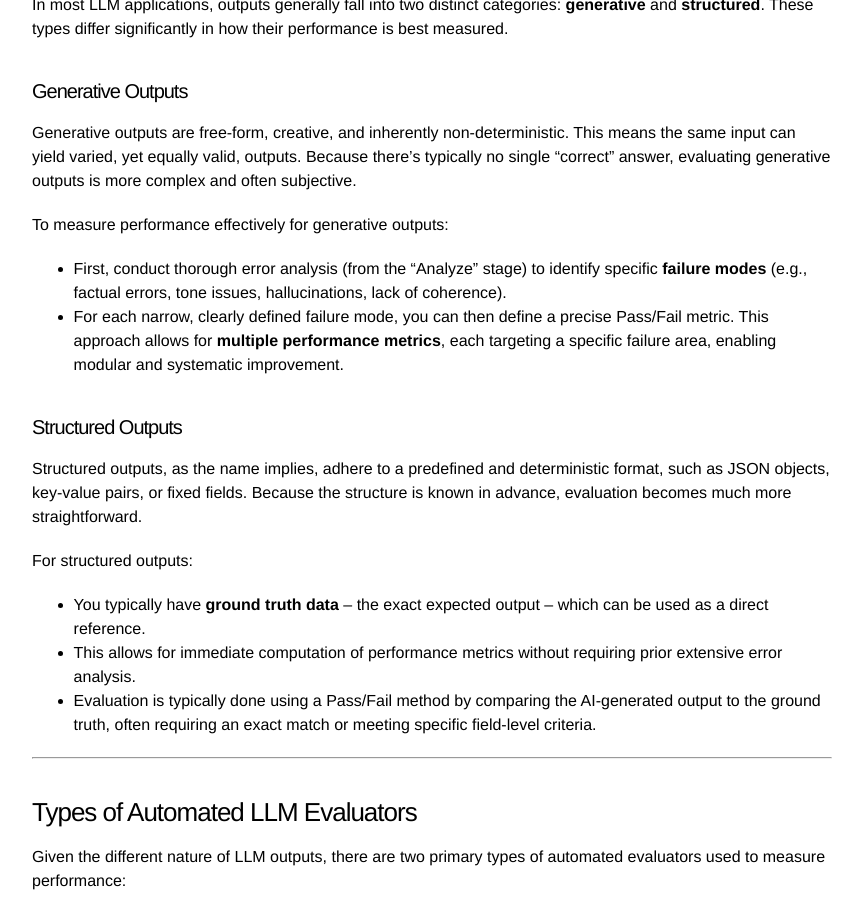
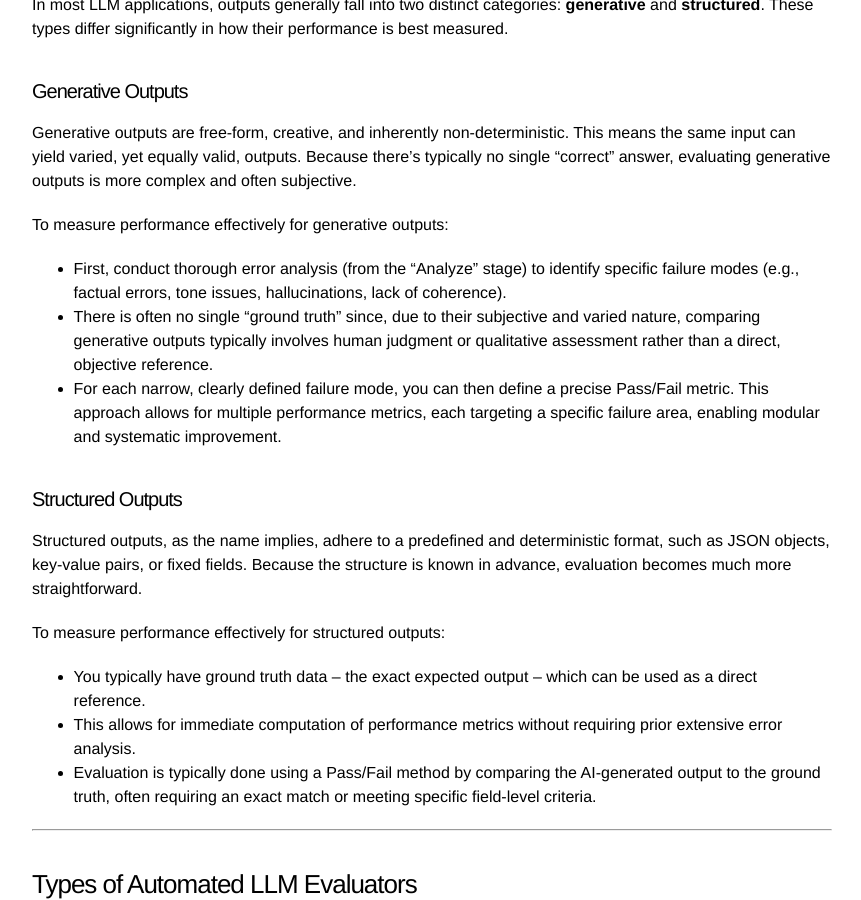
Before and after one commit to jasonmsetiadi/jasonmsetiadi.github.io, a Jekyll site: the page built from _posts/2025-06-08-llm-evals.markdown, in a window 1280 px wide and 900 px high, scrolled down 2033 px. Shown: the whole window, without its empty margins (208-1069 px from the left). Built offline with Jekyll 4.4.1, drawn with Linux system fonts in a browser that asks for light colours; comment, search, counter and statistics services are not loaded.

Commit message:
Update 2025-06-08-llm-evals.markdown

```diff
--- a/_posts/2025-06-08-llm-evals.markdown
+++ b/_posts/2025-06-08-llm-evals.markdown
@@ -68,16 +68,17 @@ Generative outputs are free-form, creative, and inherently non-deterministic. Th
 
 To measure performance effectively for generative outputs:
 
-* First, conduct thorough error analysis (from the "Analyze" stage) to identify specific **failure modes** (e.g., factual errors, tone issues, hallucinations, lack of coherence).
-* For each narrow, clearly defined failure mode, you can then define a precise Pass/Fail metric. This approach allows for **multiple performance metrics**, each targeting a specific failure area, enabling modular and systematic improvement.
+* First, conduct thorough error analysis (from the "Analyze" stage) to identify specific failure modes (e.g., factual errors, tone issues, hallucinations, lack of coherence).
+* There is often no single "ground truth" since, due to their subjective and varied nature, comparing generative outputs typically involves human judgment or qualitative assessment rather than a direct, objective reference.
+* For each narrow, clearly defined failure mode, you can then define a precise Pass/Fail metric. This approach allows for multiple performance metrics, each targeting a specific failure area, enabling modular and systematic improvement.
 
 #### Structured Outputs
 
 Structured outputs, as the name implies, adhere to a predefined and deterministic format, such as JSON objects, key-value pairs, or fixed fields. Because the structure is known in advance, evaluation becomes much more straightforward.
 
-For structured outputs:
+To measure performance effectively for structured outputs:
 
-* You typically have **ground truth data** – the exact expected output – which can be used as a direct reference.
+* You typically have ground truth data – the exact expected output – which can be used as a direct reference.
 * This allows for immediate computation of performance metrics without requiring prior extensive error analysis.
 * Evaluation is typically done using a Pass/Fail method by comparing the AI-generated output to the ground truth, often requiring an exact match or meeting specific field-level criteria.
 
```
